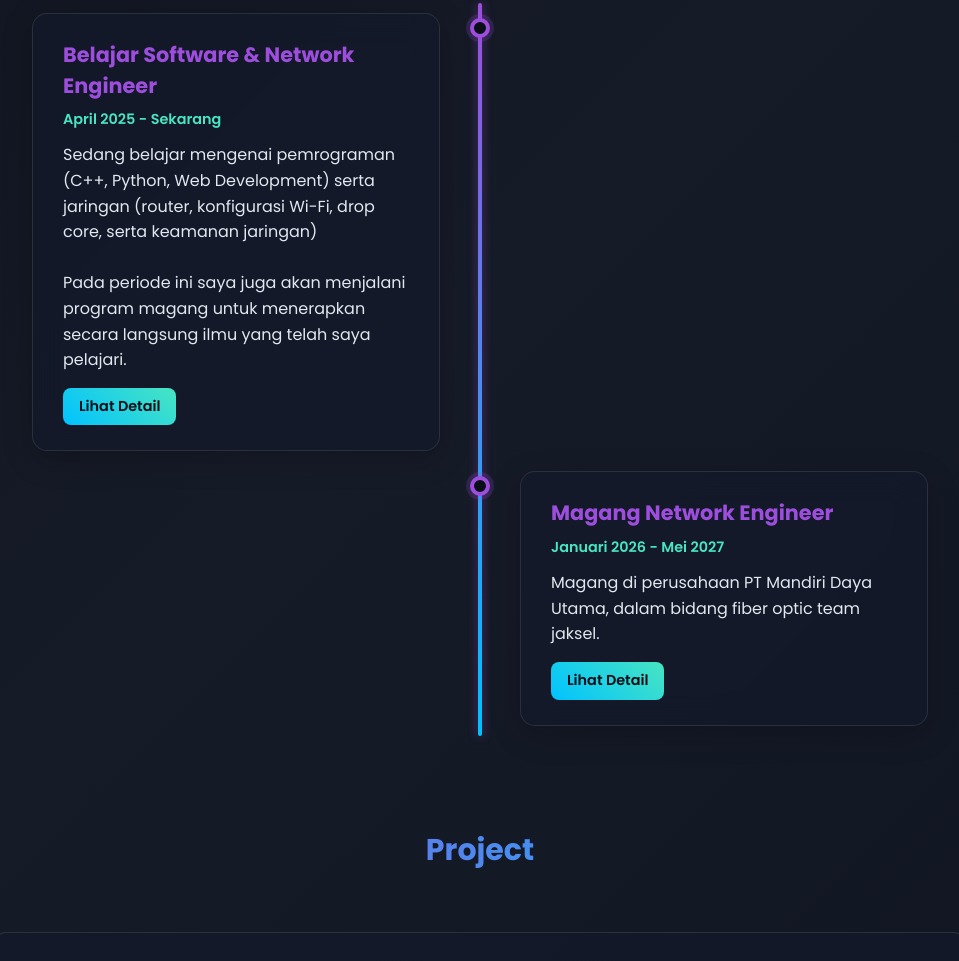
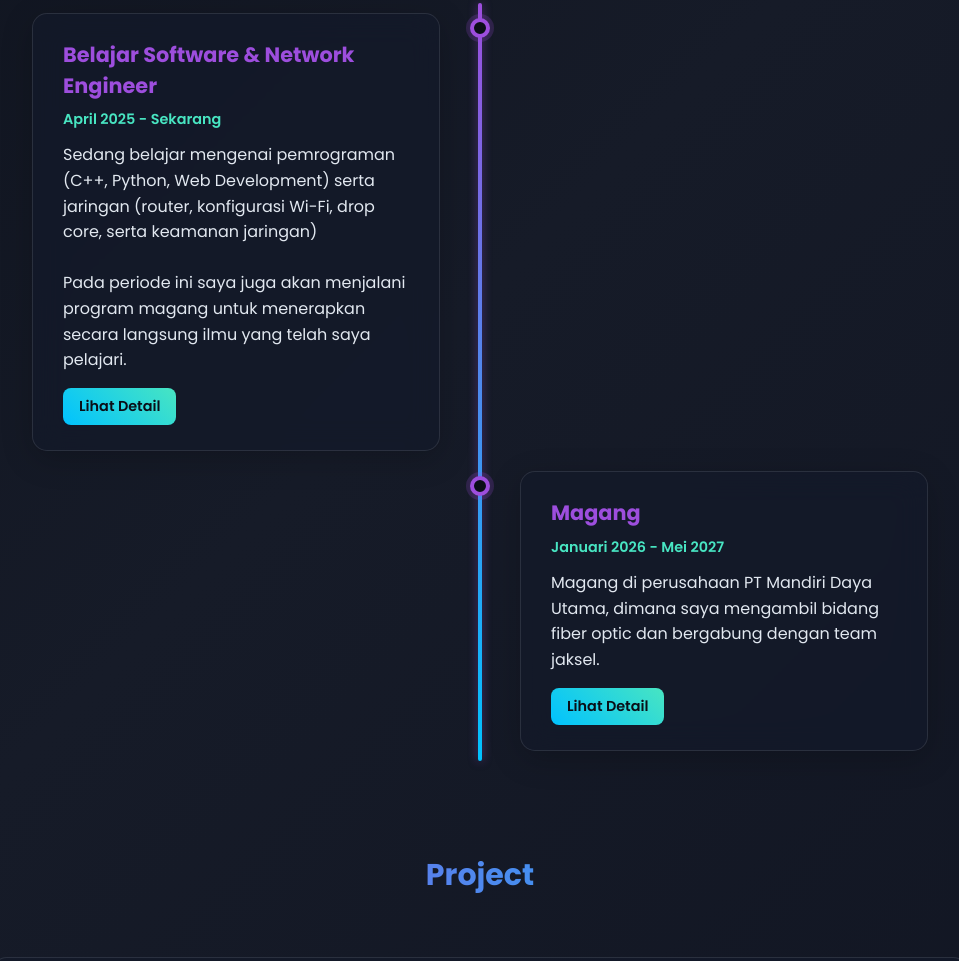
Before and after one commit to Liwirya/liwirya.github.io, a plain HTML site: page index.html in a window 1280 px wide. Shown: the part 1272-2233 px from the top of the page, without its empty margins (160-1119 px from the left). Drawn offline with nearby package versions, Linux system fonts and the light colour scheme.

Commit message:
portopolio

```diff
--- a/index.html
+++ b/index.html
@@ -150,9 +150,9 @@
 
     <div class="timeline-item">
       <div class="timeline-content glassmorphism">
-        <h3>Magang Network Engineer</h3>
+        <h3>Magang</h3>
         <span class="date">Januari 2026 - Mei 2027</span>
-        <p>Magang di perusahaan PT Mandiri Daya Utama, dalam bidang fiber optic team jaksel.</p>
+        <p>Magang di perusahaan PT Mandiri Daya Utama, dimana saya mengambil bidang fiber optic dan bergabung dengan team jaksel.</p>
         <a href="https://liwirya.github.io/" class="project-link" target="_blank">Lihat Detail</a>
       </div>
     </div>
```
